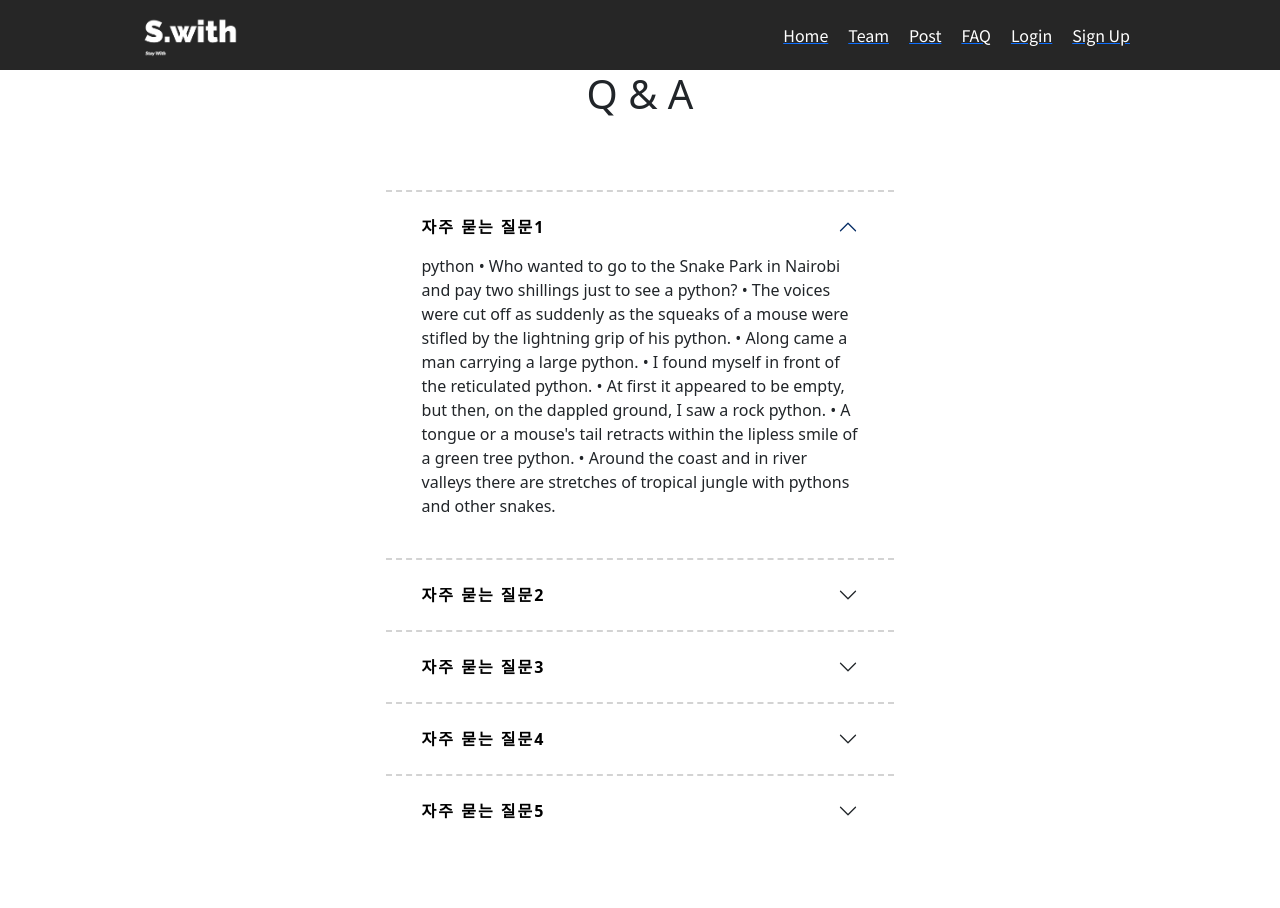
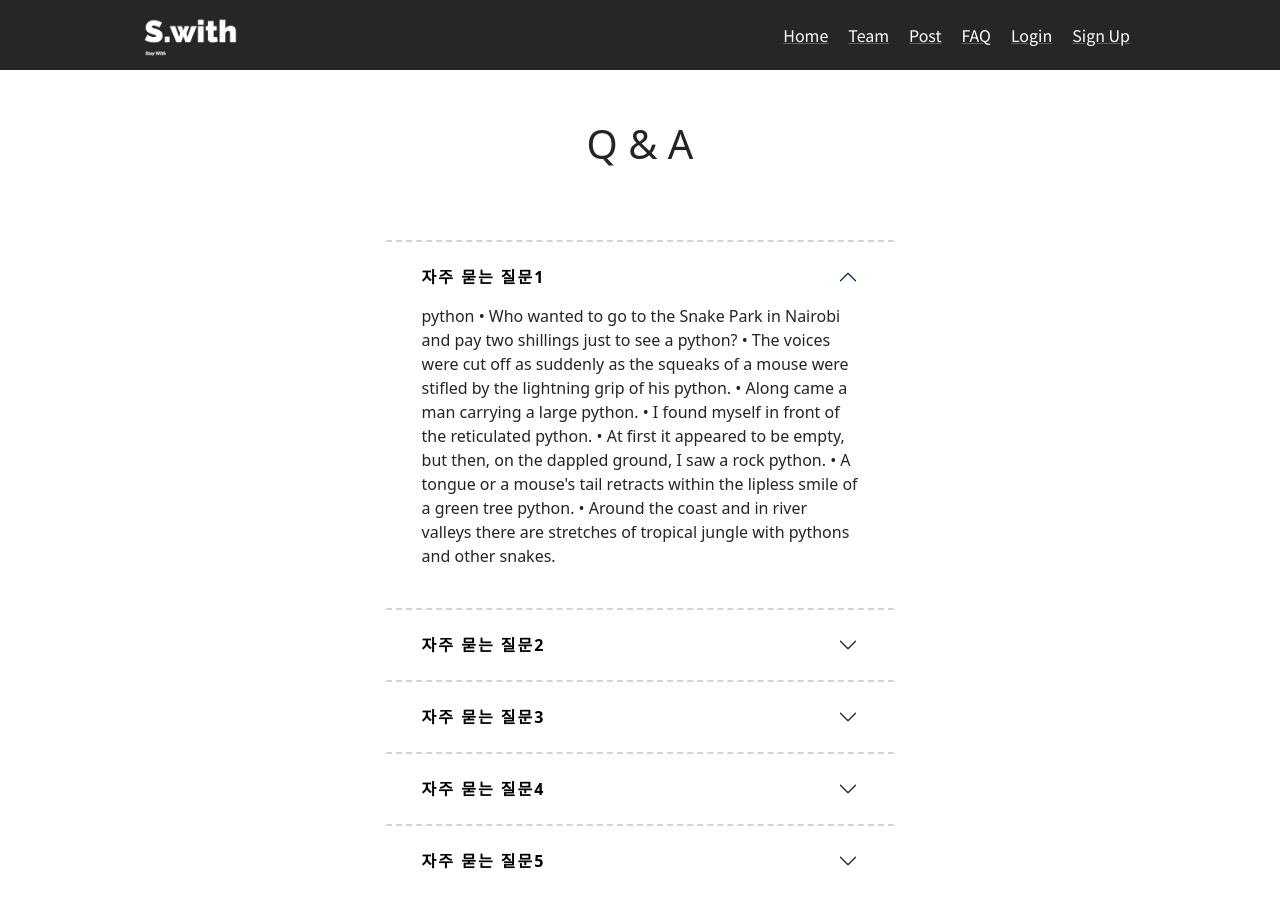
Before and after one commit to Yjason-K/AIVLE_BigProject_Swith, a React (Create React App) app: page /faq in a window 1280 px wide. Shown: the top 908 px of the page. Before the commit the page ends 862 px from the top, so only its background shows below. Built offline with nearby package versions, Linux system fonts and the light colour scheme.

Commit message:
margin 값 수정

```diff
--- a/src/pages/faq.js
+++ b/src/pages/faq.js
@@ -17,10 +17,12 @@ const FAQ = () => {
   return (
     <div>
       <Myheader isLogin={sessionId} />
-      <div style={{ width: '65%', marginTop: '60px', marginBottom: '10px', textAlign: 'center', margin: 'auto'}}>
+      <center>
+      <div style={{ width: '65%', marginTop: '50px'}}>
         <h1>Q & A</h1>
       </div>
-      <div className="faq" style={{ width: '65%', marginTop: '0', display: "flex", justifyContent: "center", alignItems: "center", margin: 'auto' }}>
+      </center>
+      <div className="faq" style={{ width: '65%', marginTop: '-20px', display: "flex", justifyContent: "center", alignItems: "center", margin: 'auto' }}>
         <div className="faq_accordion" style={{ width: "65%" }}>
           <Accordion defaultActiveKey="0" className="mt-5 p-3">
             <Accordion.Item eventKey="0" className="item">
```
